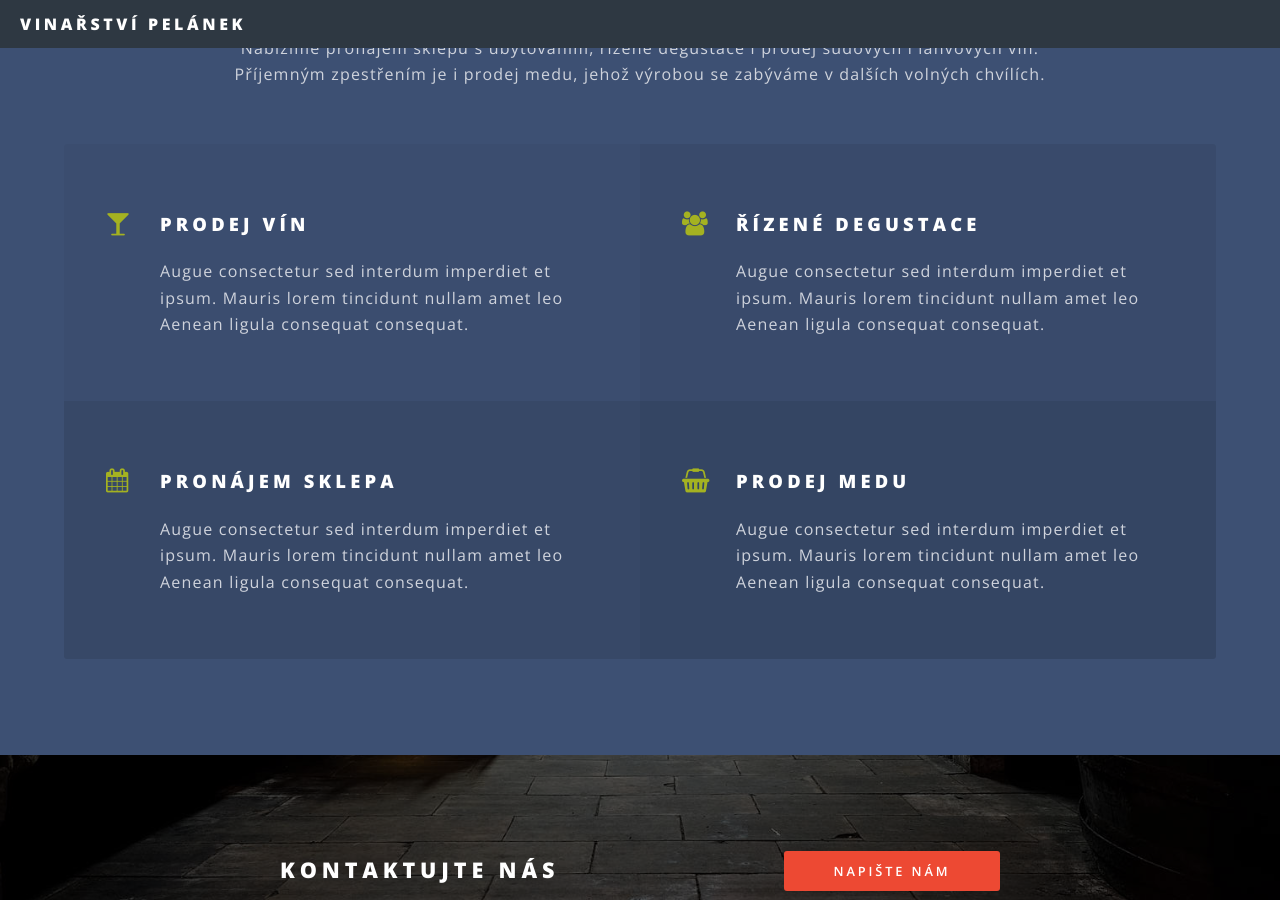
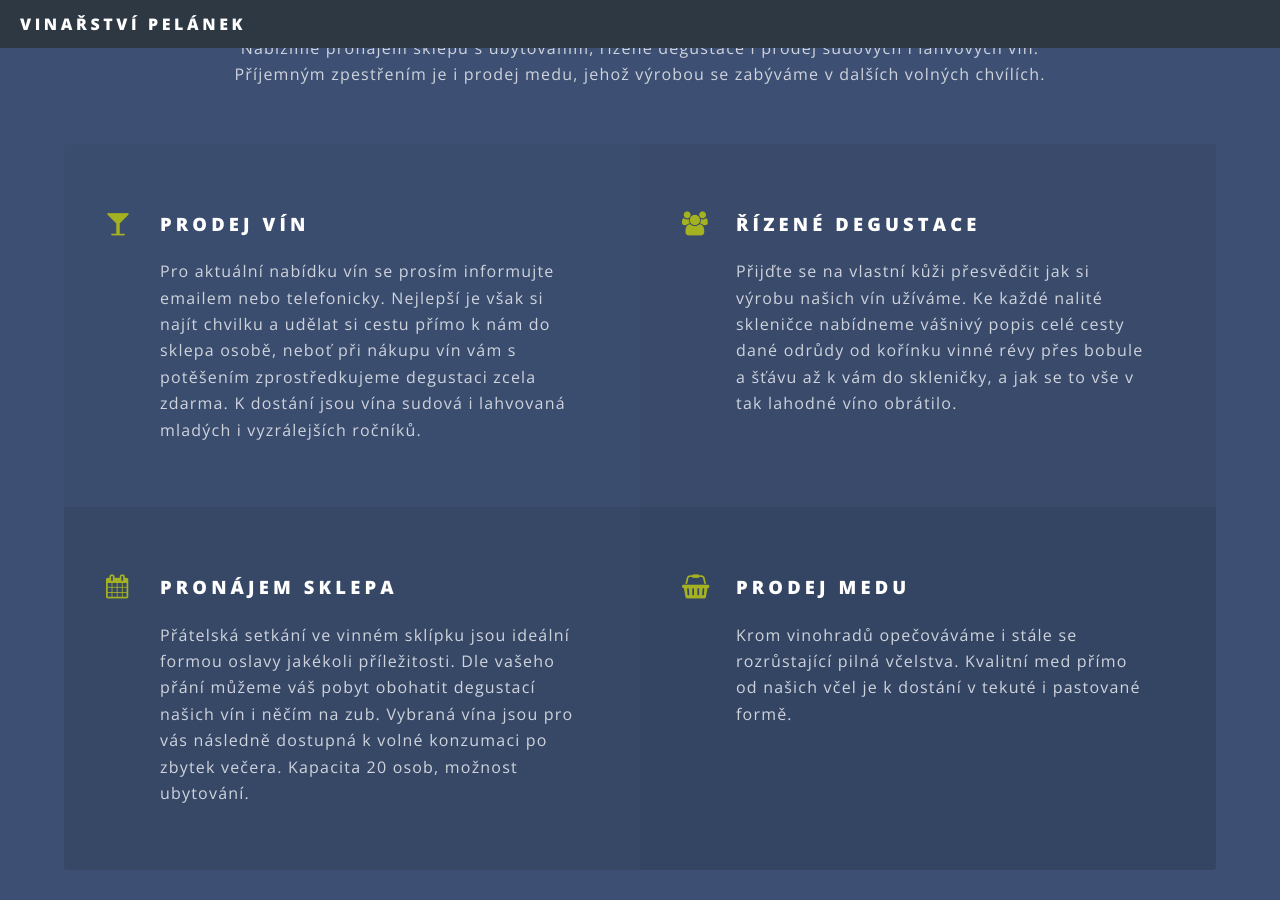
Before and after one commit to luk355/vinarstvi-pelanek, a Jekyll site: the page built from index.html, in a window 1280 px wide and 900 px high, scrolled down 2656 px. Built offline with Jekyll 4.4.1, drawn with Linux system fonts in a browser that asks for light colours.

Commit message:
pridan popis nabidky

```diff
--- a/index.html
+++ b/index.html
@@ -78,23 +78,36 @@ layout: landing
 		<ul class="features">
 			<li class="icon fa-glass">
 				<h3>Prodej vín</h3>
-				<p>Augue consectetur sed interdum imperdiet et ipsum. Mauris lorem tincidunt nullam amet leo Aenean ligula
-					consequat consequat.</p>
+				<p>
+					Pro aktuální nabídku vín se prosím informujte emailem nebo telefonicky. Nejlepší je však si najít chvilku a udělat
+					si cestu přímo k nám do sklepa osobě, neboť při nákupu vín vám s potěšením zprostředkujeme degustaci zcela zdarma.
+					K dostání jsou vína sudová i lahvovaná mladých i vyzrálejších ročníků.
+				</p>
 			</li>
 			<li class="icon fa-group">
 				<h3>Řízené degustace</h3>
-				<p>Augue consectetur sed interdum imperdiet et ipsum. Mauris lorem tincidunt nullam amet leo Aenean ligula
-					consequat consequat.</p>
+				<p>
+					Přijďte se na vlastní kůži přesvědčit jak si výrobu našich vín užíváme.
+					Ke každé nalité skleničce nabídneme vášnivý popis celé cesty dané odrůdy od kořínku vinné révy přes bobule a šťávu
+					až k vám do skleničky,
+					a jak se to vše v tak lahodné víno obrátilo.
+				</p>
 			</li>
 			<li class="icon fa-calendar">
 				<h3>Pronájem sklepa</h3>
-				<p>Augue consectetur sed interdum imperdiet et ipsum. Mauris lorem tincidunt nullam amet leo Aenean ligula
-					consequat consequat.</p>
+				<p>
+					Přátelská setkání ve vinném sklípku jsou ideální formou oslavy jakékoli příležitosti. Dle vašeho přání můžeme váš
+					pobyt obohatit degustací našich vín i něčím na zub.
+					Vybraná vína jsou pro vás následně dostupná k volné konzumaci po zbytek večera. Kapacita 20 osob, možnost
+					ubytování.
+				</p>
 			</li>
 			<li class="icon fa-shopping-basket">
 				<h3>Prodej medu</h3>
-				<p>Augue consectetur sed interdum imperdiet et ipsum. Mauris lorem tincidunt nullam amet leo Aenean ligula
-					consequat consequat.</p>
+				<p>
+					Krom vinohradů opečováváme i stále se rozrůstající pilná včelstva. Kvalitní med přímo od našich včel je k dostání
+					v tekuté i pastované formě.
+				</p>
 			</li>
 		</ul>
 	</div>
@@ -109,8 +122,10 @@ layout: landing
 			<ul class="contacts">
 				<li><span class="icon fa-map-marker"></span> Pod Babincem 667, Velká Bíteš, 595 01</li>
 				<li><span class="icon fa-phone"></span> +420 606 694 554, +420 608 129 735</li>
-				<li><span class="icon fa-envelope"></span> <a href="{{ site.social.email }}" target="_blank">{{ site.social.email }}</a></li>
-				<li><span class="icon fa-facebook"></span> <a href="https://www.facebook.com/pg/Vinařství-Pelánek-1510129645951146" target="_blank">Vinařství Pelánek</a></li>
+				<li><span class="icon fa-envelope"></span> <a href="{{ site.social.email }}" target="_blank">{{ site.social.email
+						}}</a></li>
+				<li><span class="icon fa-facebook"></span> <a href="https://www.facebook.com/pg/Vinařství-Pelánek-1510129645951146"
+					 target="_blank">Vinařství Pelánek</a></li>
 			</ul>
 		</header>
 		<ul class="actions vertical">
```
